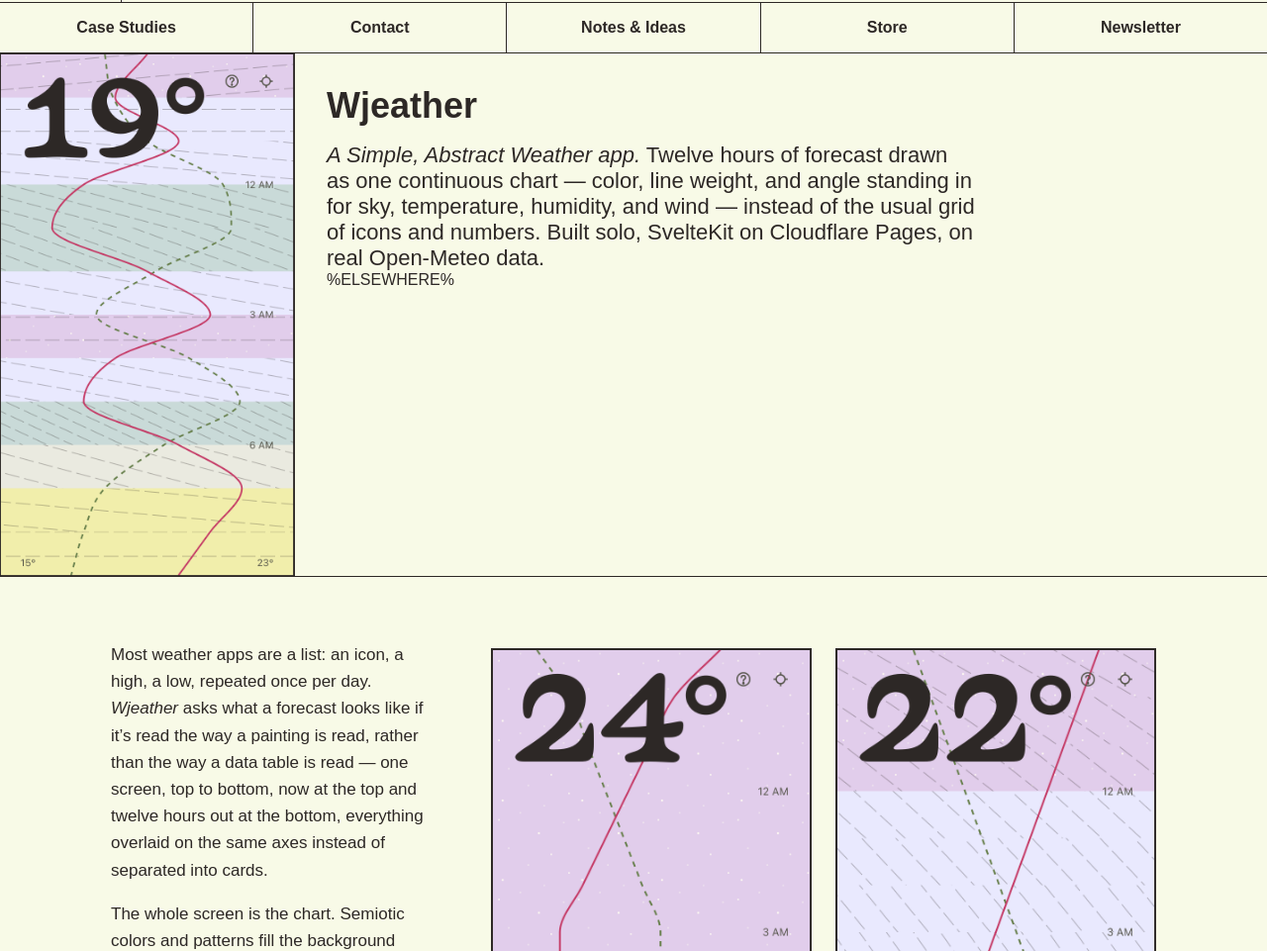
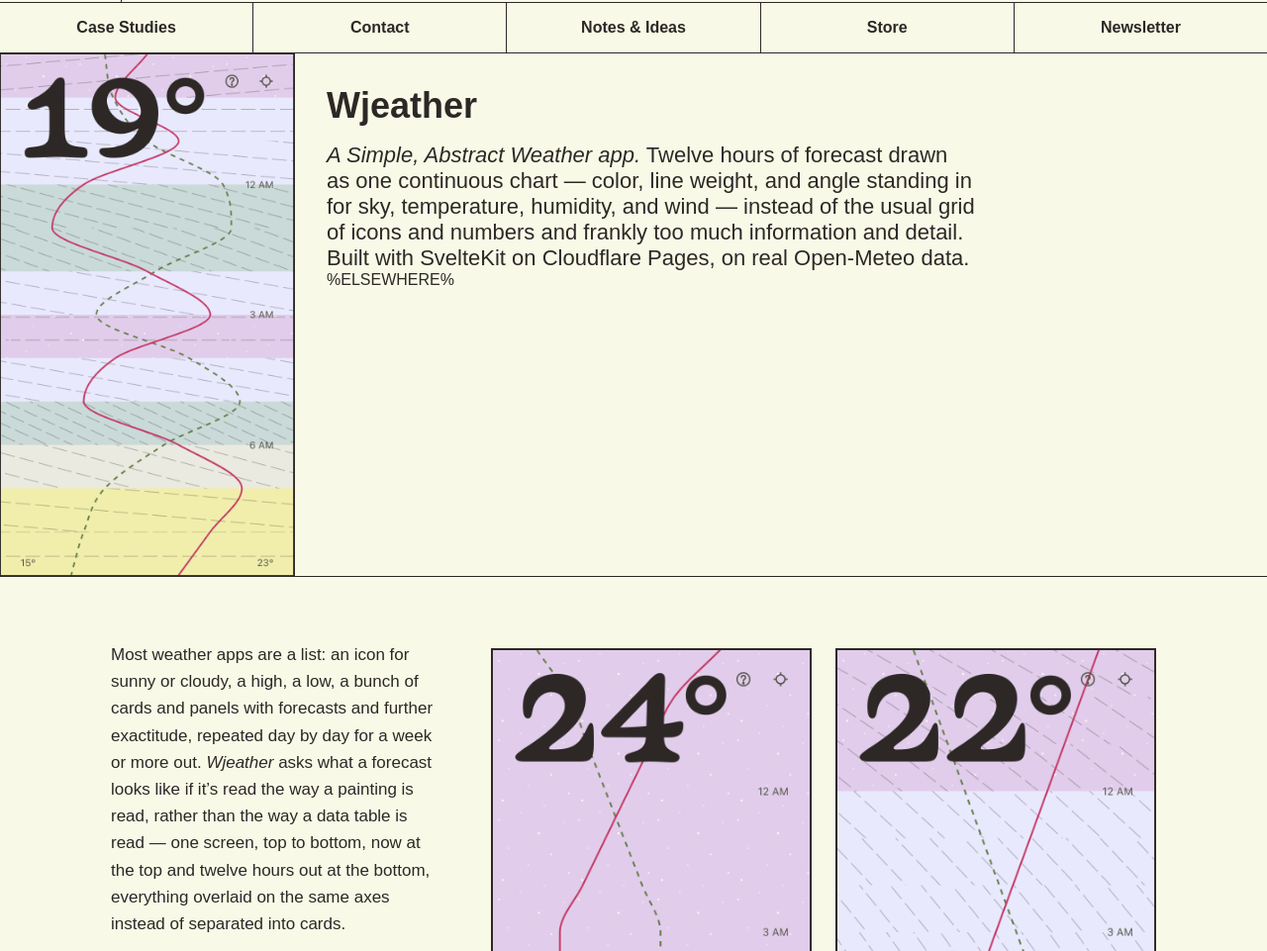
Before and after one commit to bjornmeansbear/a.wjerk.shop, a plain HTML site: page case-study-wjeather.html in a window 1280 px wide. Shown: the part 86-1047 px from the top of the page at 99% size. Drawn offline with Linux system fonts and the light colour scheme.

Commit message:
favicon, updated wjeather, working on MICA grad admissions page a lot

```diff
--- a/case-study-wjeather.html
+++ b/case-study-wjeather.html
@@ -40,20 +40,16 @@
       </div>
       <div class="content">
         <h1>Wjeather</h1>
-        <p class="dek"><cite>A Simple, Abstract Weather app.</cite> Twelve hours of forecast drawn as one
-          continuous chart — color, line weight, and angle standing in for sky, temperature, humidity, and
-          wind — instead of the usual grid of icons and numbers. Built solo, SvelteKit on Cloudflare Pages,
-          on real Open-Meteo data.</p>
+        <p class="dek">
+            <cite>A Simple, Abstract Weather app.</cite> Twelve hours of forecast drawn as one continuous chart — color, line weight, and angle standing in for sky, temperature, humidity, and wind — instead of the usual grid of icons and numbers and frankly too much information and detail. Built with SvelteKit on Cloudflare Pages, on real Open-Meteo data.
+        </p>
         %ELSEWHERE%
       </div>
     </section>
 
     <article class="caseStudyBody">
       <div class="caseStudyText">
-        <p>Most weather apps are a list: an icon, a high, a low, repeated once per day. <cite>Wjeather</cite>
-          asks what a forecast looks like if it’s read the way a painting is read, rather than the way a data table is
-          read — one screen, top to bottom, now at the top and twelve hours out at the bottom, everything
-          overlaid on the same axes instead of separated into cards.</p>
+        <p>Most weather apps are a list: an icon for sunny or cloudy, a high, a low, a bunch of cards and panels with forecasts and further exactitude, repeated day by day for a week or more out. <cite>Wjeather</cite> asks what a forecast looks like if it’s read the way a painting is read, rather than the way a data table is read — one screen, top to bottom, now at the top and twelve hours out at the bottom, everything overlaid on the same axes instead of separated into cards.</p>
 
         <p>The whole screen is the chart. Semiotic colors and patterns fill the background bands, one band per hour. A
           pink line traces the temperature forecast as a smooth curve. A dashed green line traces humidity on its own fixed
@@ -121,7 +117,7 @@
           <img src="./i/case-study-wjeather/wjeather-desert-sunset.png" width="720" height="1280"
             alt="Evening forecast dropping from 40° to 24°: a yellow sunset band at 6 PM giving way to a starry lavender night by 9 PM"
             loading="lazy" decoding="async">
-          <figcaption>An evening window instead of the usual midnight start — 6 PM to midnight</figcaption>
+          <figcaption>An evening window — 6 PM to midnight</figcaption>
         </figure>
       </div>
     </article>
```
Also changed, not shown: case-study-micagradadmissions.html (+5 -5 lines), i/favicon-reference/Wjerk-AppleHome sm-1.png (added), i/favicon-reference/Wjerk-AppleHome sm-2.png (added), i/favicon-reference/Wjerk-AppleHome sm.png (added), 2 other files.
